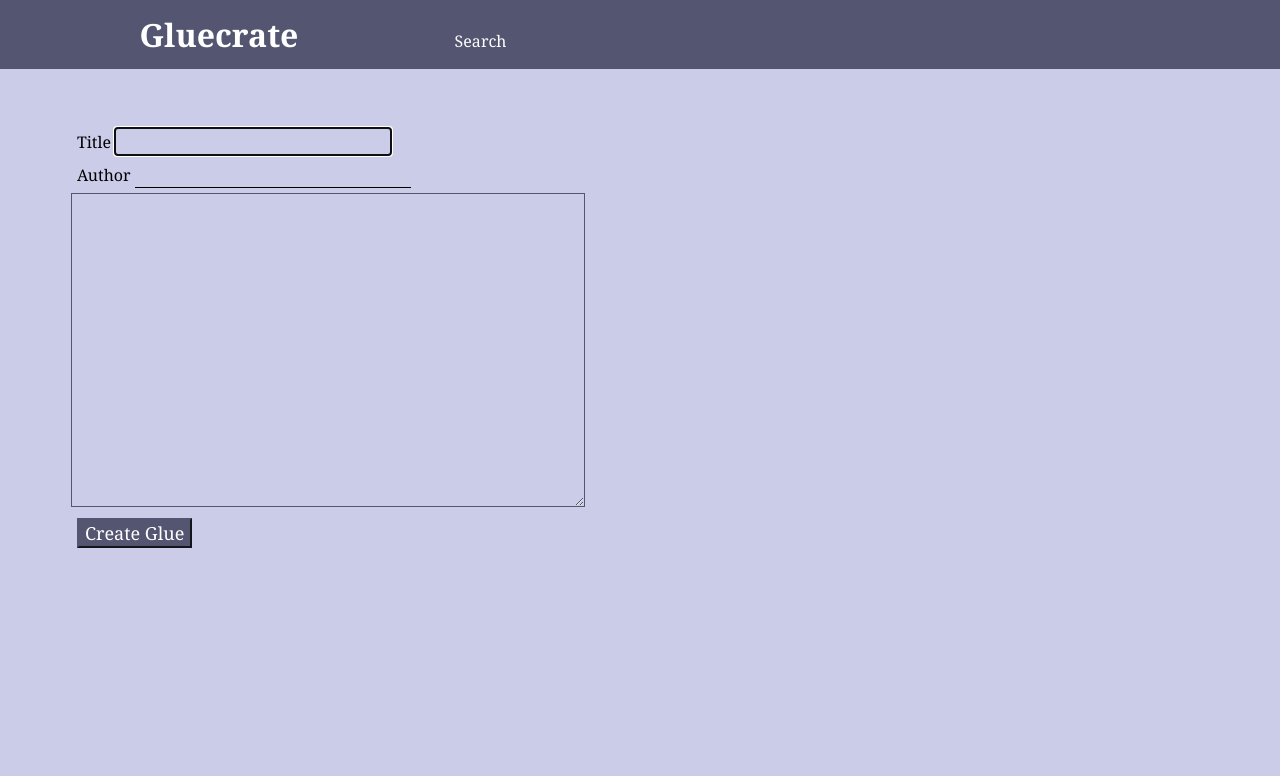
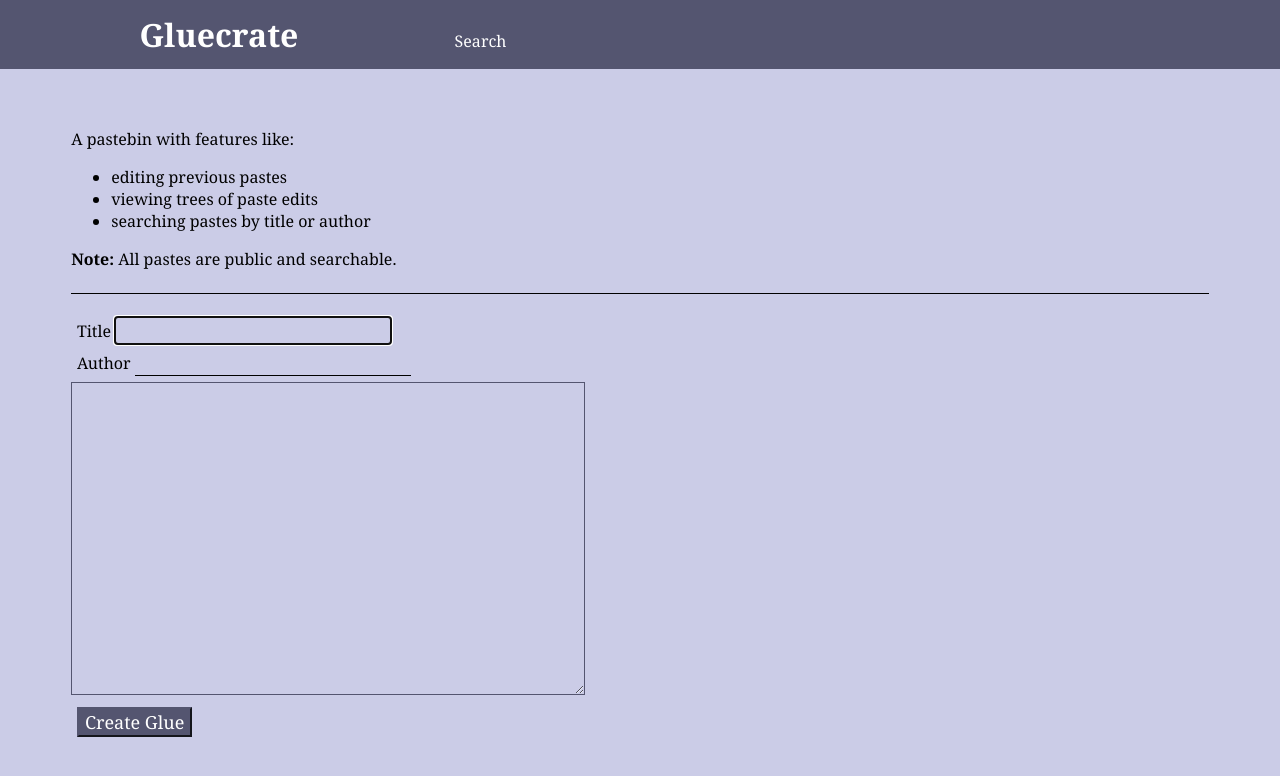
Before and after one commit to welliam/Gluecrate, a Flask app: page / in a window 1280 px wide. Shown: the top 776 px of the page. Run offline with Flask 2, Linux system fonts and the light colour scheme.

Commit message:
Add spiel, search tip

```diff
--- a/static/search_style.css
+++ b/static/search_style.css
@@ -1,4 +1,4 @@
-label {
+label, input[type="submit"] {
     display: block;
     margin: 1%;
 }
--- a/static/submit_style.css
+++ b/static/submit_style.css
@@ -22,3 +22,10 @@ label {
 #submitform {
     /* background: none; */
 }
+
+#spiel {
+    padding-bottom: 2%;
+    border-style: none;
+    border-bottom: solid thin;
+    margin-bottom: 2%;
+}
--- a/templates/search.html
+++ b/templates/search.html
@@ -21,6 +21,7 @@
   <label>Title <input type="text" id="title" name="title" autofocus /></label>
   <label>Author <input type="text" id="author" name="author" /></label>
   <input type="submit" id="searchbutton" value="Search" />
+  (Leave fields blank to see all)
 </form>
 
 <ol id="results"></ol>
--- a/templates/submit.html
+++ b/templates/submit.html
@@ -10,6 +10,16 @@
 
 
 {% block contents %}
+<div id="spiel">
+  A pastebin with features like:
+  <ul>
+    <li>editing previous pastes</li>
+    <li>viewing trees of paste edits</li>
+    <li>searching pastes by title or author</li>
+  </ul>
+  <strong>Note:</strong> All pastes are public and searchable.
+</div>
+
 <form method="post" action="" id="pasteform">
   <label>Title <input type="text"
                       name="title"
@@ -24,4 +34,5 @@
   <textarea name="body" id="textbody">{{ body if body else '' }}</textarea>
   <input type="submit" value="Create Glue" id="submitform" />
 </form>
+
 {% endblock %}
```
